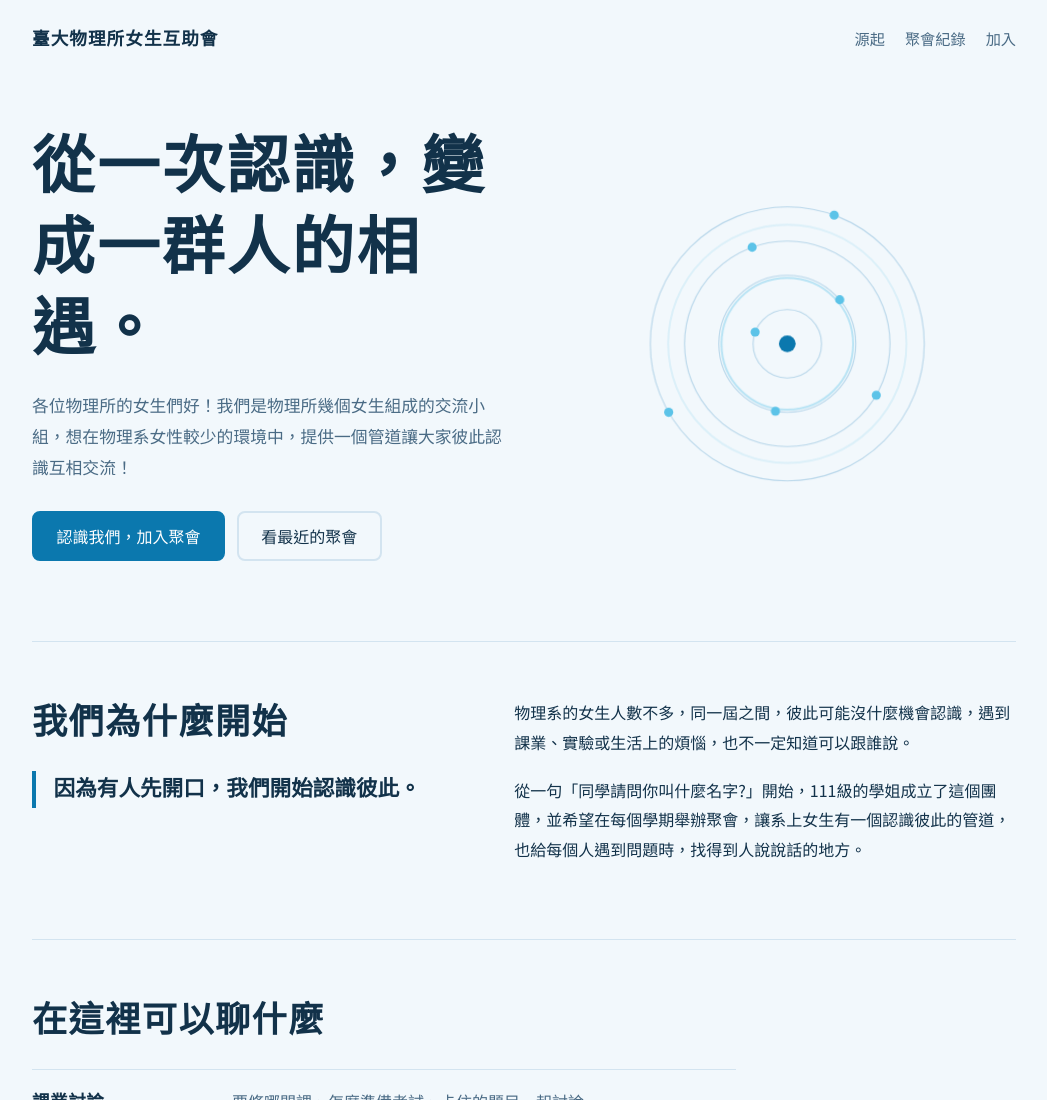
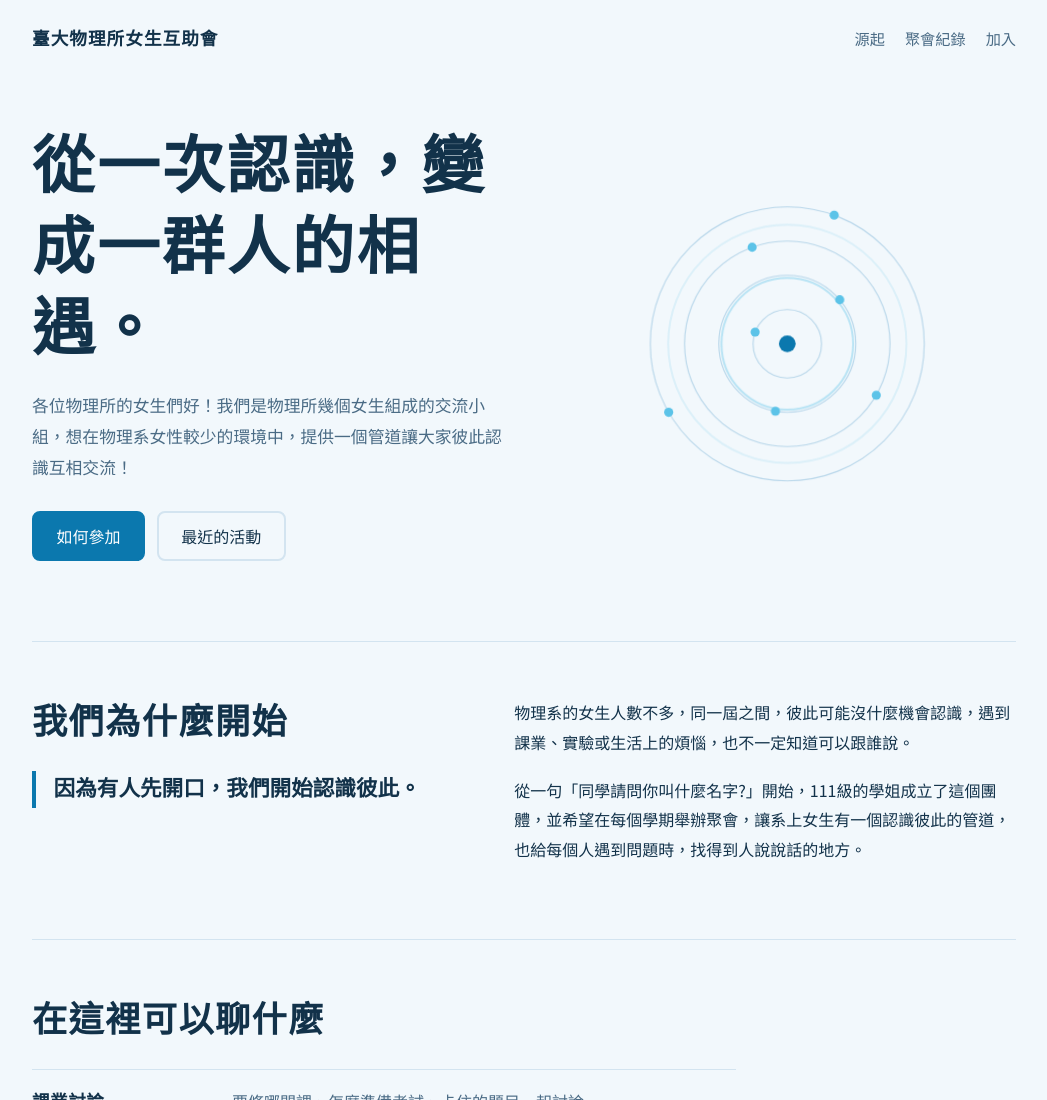
Before and after one commit to YHC-physics/women-in-physics, a plain HTML site: page index.html in a window 1280 px wide. Shown: the top 1100 px of the page, without its empty margins (116-1163 px from the left). Drawn offline with Linux system fonts and the light colour scheme.

Commit message:
Update index.html

```diff
--- a/index.html
+++ b/index.html
@@ -140,7 +140,7 @@ document.title=d.name;
 var paras=String(d.originText||'').split(/\n{2,}/).filter(function(p){return p.trim();}).map(function(p){return '<p>'+nl(p.trim())+'</p>';}).join('');
 var h='<div class="wrap"><header class="site-header"><a class="brand" href="#top">'+esc(d.name)+'</a><nav aria-label="頁面導覽"><a href="#origin">源起</a><a href="#events">聚會紀錄</a>'+(big.length?'<a href="#big">大型活動</a>':'')+'<a href="#join">加入</a></nav></header><main id="top">';
 
-h+='<section class="hero" aria-labelledby="hero-title"><div><h1 id="hero-title">'+nl(d.heroTitle)+'</h1><p class="lead">'+esc(d.heroLead)+'</p><div class="actions"><a class="btn primary" href="#join">認識我們，加入聚會</a><a class="btn ghost" href="#events">看最近的聚會</a></div></div><svg class="rings" id="rings" viewBox="0 0 600 420" role="img" aria-label="以同心圓表示：中心的一個點，一圈圈向外連到更多的人"></svg></section>';
+h+='<section class="hero" aria-labelledby="hero-title"><div><h1 id="hero-title">'+nl(d.heroTitle)+'</h1><p class="lead">'+esc(d.heroLead)+'</p><div class="actions"><a class="btn primary" href="#join">如何參加</a><a class="btn ghost" href="#events">最近的活動</a></div></div><svg class="rings" id="rings" viewBox="0 0 600 420" role="img" aria-label="以同心圓表示：中心的一個點，一圈圈向外連到更多的人"></svg></section>';
 
 h+='<section class="block" id="origin" aria-labelledby="origin-title"><div class="origin"><div><h2 id="origin-title">我們為什麼開始</h2><p class="pull">'+esc(d.originPull)+'</p></div><div class="prose">'+paras+'</div></div></section>';
 
```
